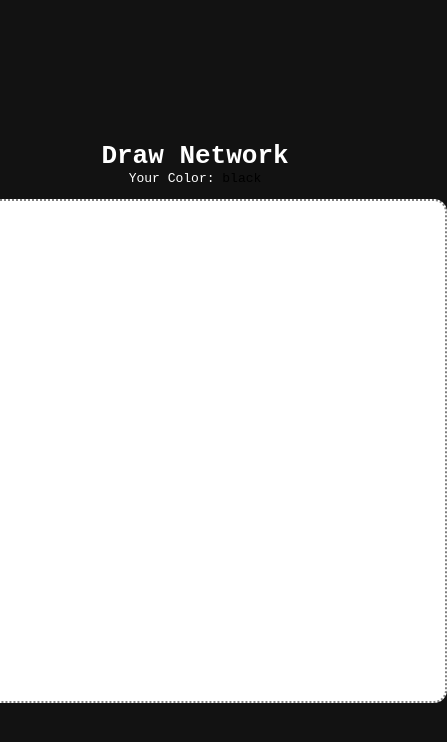
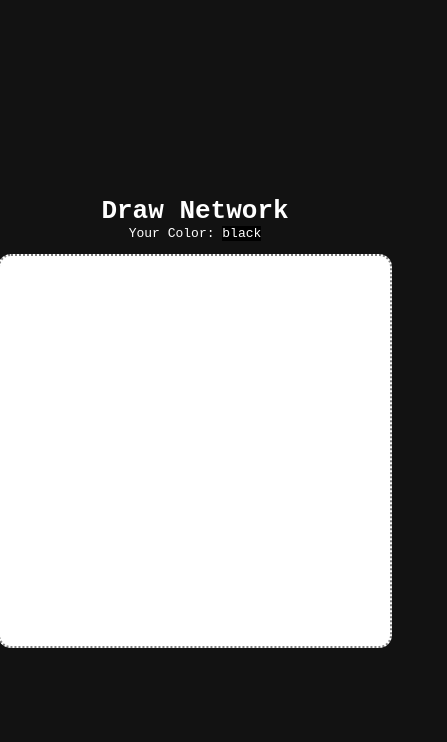
Before and after one commit to SX-9/draw-network, a website: page index.html in a window 390 px wide. Shown: the whole page, 447 px wide, since content can reach past the window. Drawn offline with nearby package versions, Linux system fonts and the light colour scheme; no server answers.

Commit message:
responsive

```diff
--- a/index.html
+++ b/index.html
@@ -26,6 +26,13 @@
         border: 0.2em dotted grey;
         background-color: white;
         touch-action: none;
+        cursor: crosshair;
+      }
+
+      @media (max-width: 500px) {
+        canvas {
+          width: 100%;
+        }
       }
     </style>
     <title>Draw Network</title>
@@ -37,8 +44,8 @@
     <script src="/socket.io/socket.io.js"></script>
     <script>
       const colors = [
-        "white",
         "pink",
+        "magenta",
         "red",
         "orange",
         "yellow",
@@ -47,7 +54,6 @@
         "cyan",
         "blue",
         "purple",
-        "magenta",
         "black",
       ];
 
@@ -57,7 +63,7 @@
       const socket = io("/");
 
       document.querySelector("#color").innerText = color;
-      document.querySelector("#color").style.color = color;
+      document.querySelector("#color").style.backgroundColor = color;
 
       let isDrag = 0;
       document.onmousedown = () => isDrag++;
```
